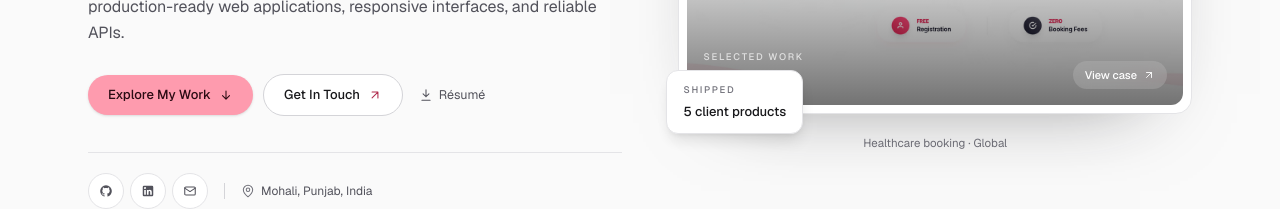
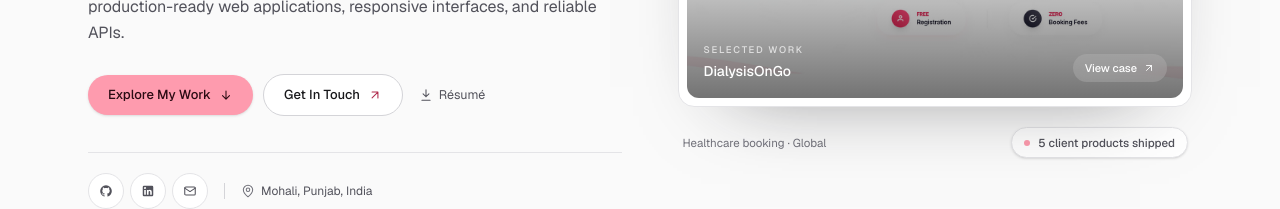
Before and after one commit to Jyoti0902/jyo.codes, a Next.js app: page / in a window 1280 px wide. Shown: the part 447-656 px from the top of the page. Built offline with nearby package versions, Linux system fonts and the light colour scheme; no server answers.

Commit message:
fix(hero): keep the featured project title clear of the shipped badge
The floating badge sat on top of the caption at every width above 640px.
It now shares a row under the preview, so the project name stays legible.

```diff
--- a/app/_sections/hero.tsx
+++ b/app/_sections/hero.tsx
@@ -192,19 +192,20 @@ export function Hero() {
                 </div>
               </motion.div>
 
-              <div className="absolute -bottom-5 -left-3 hidden rounded-xl border border-line bg-surface px-4 py-3 shadow-lg sm:block">
-                <p className="text-[9.5px] font-medium tracking-[0.18em] text-faint uppercase">
-                  Shipped
-                </p>
-                <p className="mt-1 text-[13px] font-medium">
-                  {site.projects.length} client products
-                </p>
-              </div>
             </div>
 
-            <p className="mt-5 text-center text-[11.5px] text-faint">
-              {featured.category} · {featured.client}
-            </p>
+            <div className="mt-5 flex flex-wrap items-center justify-between gap-2.5 px-1">
+              <p className="text-[11.5px] text-faint">
+                {featured.category} · {featured.client}
+              </p>
+
+              <p className="inline-flex items-center gap-2 rounded-full border border-line bg-surface px-3 py-1.5 shadow-sm">
+                <span aria-hidden className="size-1.5 rounded-full bg-accent-fill" />
+                <span className="text-[11.5px] font-medium text-muted">
+                  {site.projects.length} client products shipped
+                </span>
+              </p>
+            </div>
           </motion.div>
         </div>
 
```
